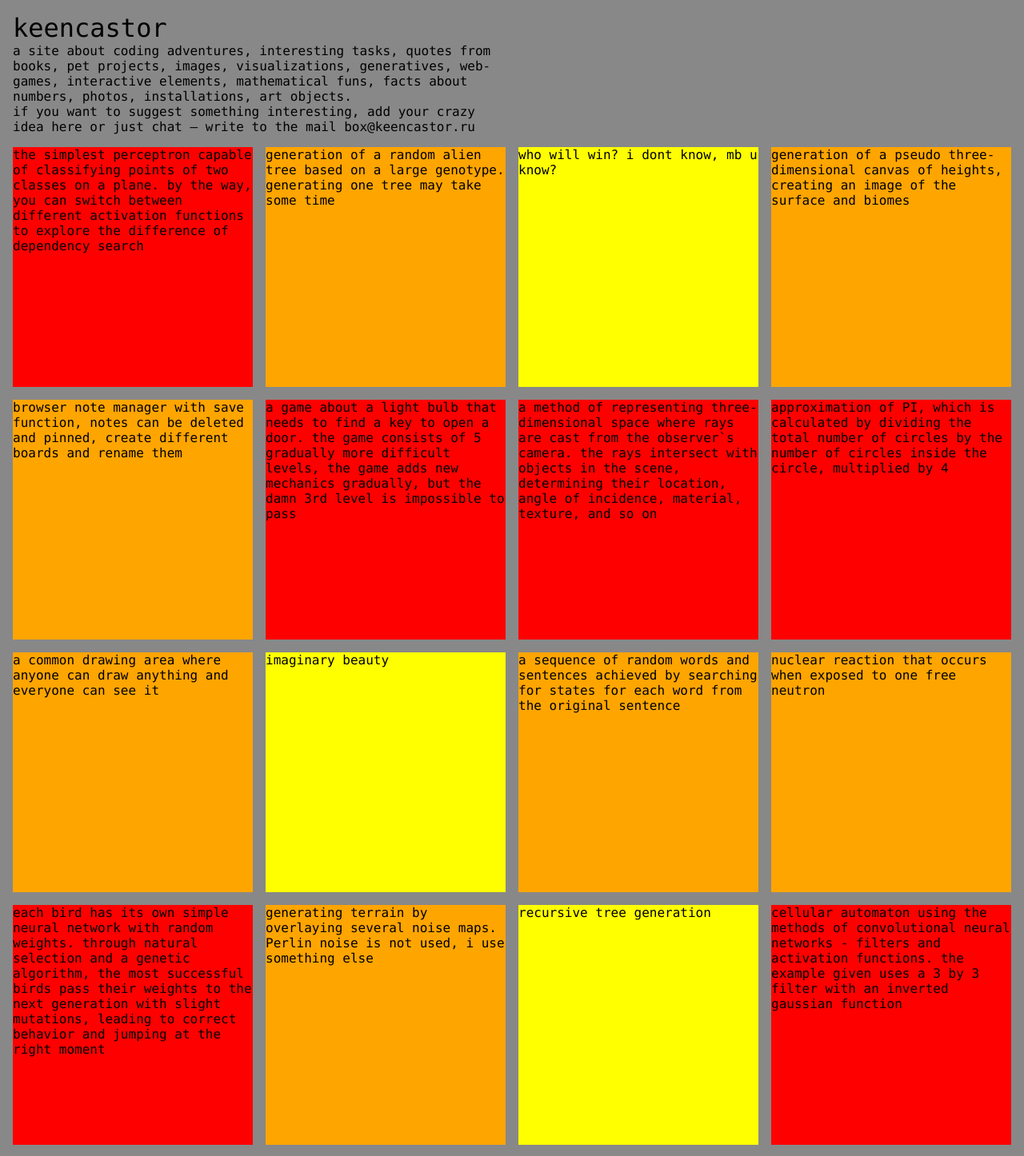
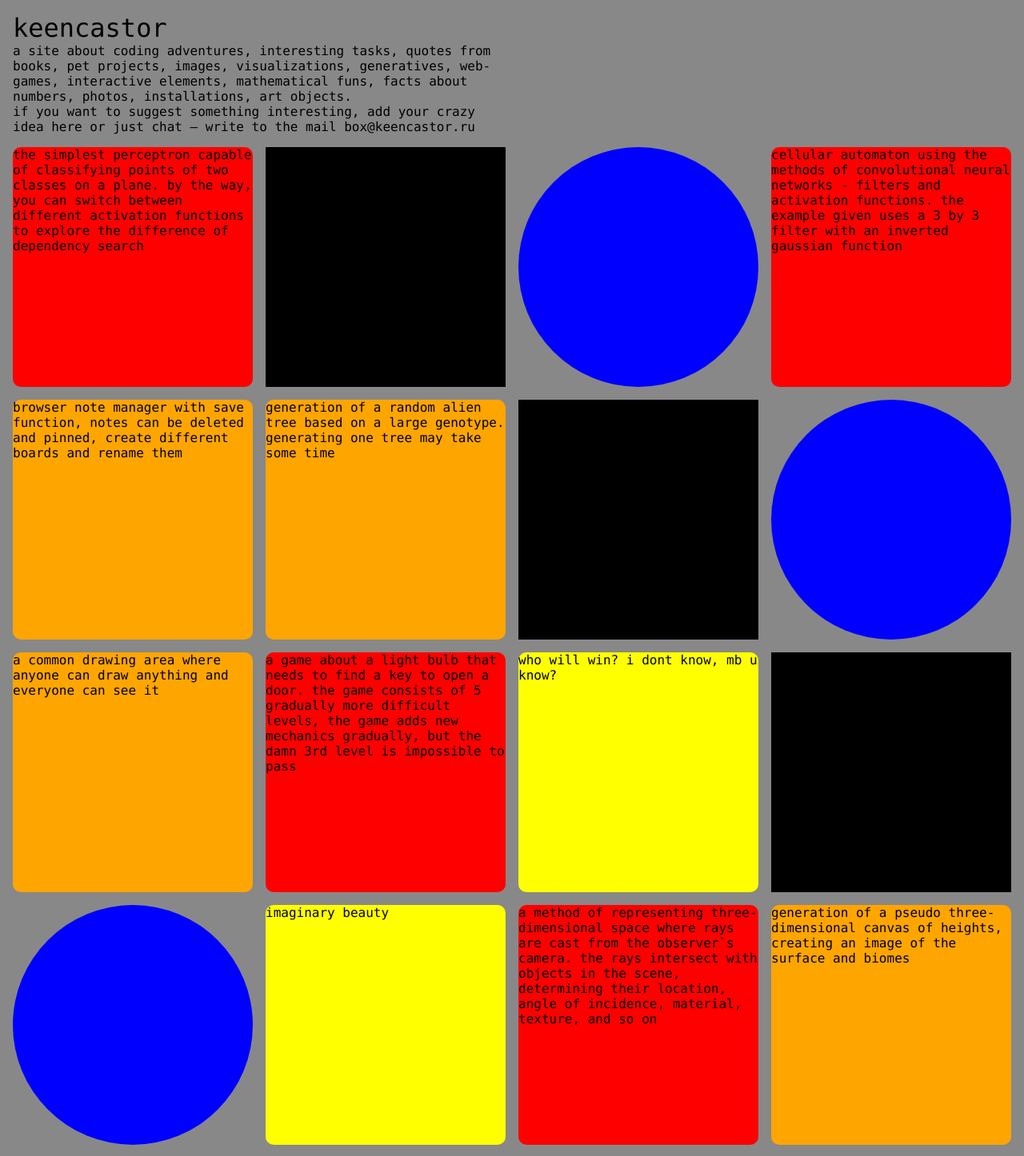
Before and after one commit to fibonaccispace/keencastor, a Vue app in the folder front/: page / in a window 1280 px wide. Shown: the top 1446 px of the page at 80% size. Built offline with nearby package versions, Linux system fonts and the light colour scheme.

Commit message:
struct
- добавил новые типы
- добавил структуру

```diff
--- a/front/App.vue
+++ b/front/App.vue
@@ -1,28 +1,14 @@
 <template lang="pug">
 Header
-Gallery(:items="items", :decors="decors", :arts="arts")
+Gallery
 Footer
 </template>
 
 <script>
-import Header from './components/Header.vue'
-import Gallery from './components/Gallery.vue'
-import Footer from './components/Footer.vue'
 export default {
-  components: {
-    Header, Footer, Gallery
-  },
   data() {
     return {
-      items: [],
-      decors: [],
-      arts: [],
     }
-  },
-  async created() {
-    this.items = (await import('./assets/items.json')).default
-    this.decors = (await import('./assets/decors.json')).default
-    this.arts = (await import('./assets/arts.json')).default
   },
 }
 </script>
--- a/front/assets/decors.json
+++ /dev/null
@@ -1,10 +0,0 @@
-[
-  {
-    "id": "decor_now",
-    "style": {
-      "width": 290,
-      "height": 120,
-      "justifyContent": "flex-end"
-    }
-  }
-]
--- a/front/assets/items.json
+++ /dev/null
@@ -1,134 +0,0 @@
-[
-  {
-    "title": "Neural network",
-    "description": "the simplest perceptron capable of classifying points of two classes on a plane. by the way, you can switch between different activation functions to explore the difference of dependency search",
-    "image": "public/images/nn.png",
-    "link": "public/pages/neuralnetwork/index.php"
-  },
-  {
-    "title": "Notes",
-    "description": "browser note manager with save function, notes can be deleted and pinned, create different boards and rename them",
-    "image": "public/images/notes.png",
-    "link": "public/pages/notes/index.php"
-  },
-  {
-    "title": "Board",
-    "description": "a common drawing area where anyone can draw anything and everyone can see it",
-    "image": "public/images/board.png",
-    "link": "public/pages/board/index.php"
-  },
-  {
-    "title": "Flappy Bird AI",
-    "description": "each bird has its own simple neural network with random weights. through natural selection and a genetic algorithm, the most successful birds pass their weights to the next generation with slight mutations, leading to correct behavior and jumping at the right moment",
-    "image": "public/images/flappy.png",
-    "link": "public/pages/flappy/index.php"
-  },
-  {
-    "title": "Maxwell-Boltzmann<br>distribution",
-    "description": "distribution of the number of molecular speeds in a closed space",
-    "image": "public/images/maxwell.png",
-    "link": "public/pages/maxwell-boltzmann/index.php"
-  },
-  {
-    "title": "Aurora borealis",
-    "description": "just beautiful",
-    "image": "public/images/aurora.png",
-    "link": "public/pages/aurora/index.php"
-  },
-  {
-    "title": "Trees",
-    "description": "generation of a random alien tree based on a large genotype. generating one tree may take some time",
-    "image": "public/images/tree.png",
-    "link": "public/pages/trees/index.php"
-  },
-  {
-    "title": "Lamp",
-    "description": "a game about a light bulb that needs to find a key to open a door. the game consists of 5 gradually more difficult levels, the game adds new mechanics gradually, but the damn 3rd level is impossible to pass",
-    "image": "public/images/lamp.png",
-    "link": "public/pages/lamp/index.php"
-  },
-  {
-    "title": "Julia set",
-    "description": "imaginary beauty",
-    "image": "public/images/julia.png",
-    "link": "public/pages/julia/index.php"
-  },
-  {
-    "title": "Procedural generation",
-    "description": "generating terrain by overlaying several noise maps. Perlin noise is not used, i use something else",
-    "image": "public/images/proceed.png",
-    "link": "public/pages/proceed/index.php"
-  },
-  {
-    "title": "Shader",
-    "description": "a simple shader without using libraries, maybe that`s why it`s so slow",
-    "image": "public/images/shader.png",
-    "link": "public/pages/shader/index.php"
-  },
-  {
-    "title": "Blind typing",
-    "description": "touch typing trainer",
-    "image": "public/images/blind.png",
-    "link": "public/pages/blind/index.php"
-  },
-  {
-    "title": "Rock, Paper, Scissors",
-    "description": "who will win? i dont know, mb u know?",
-    "image": "public/images/rps.png",
-    "link": "public/pages/rps/index.php"
-  },
-  {
-    "title": "Raycasting",
-    "description": "a method of representing three-dimensional space where rays are cast from the observer`s camera. the rays intersect with objects in the scene, determining their location, angle of incidence, material, texture, and so on",
-    "image": "public/images/ray.png",
-    "link": "public/pages/ray/index.php"
-  },
-  {
-    "title": "Markov chain",
-    "description": "a sequence of random words and sentences achieved by searching for states for each word from the original sentence",
-    "image": "public/images/markov.png",
-    "link": "public/pages/markov/index.php"
-  },
-  {
-    "title": "L-system",
-    "description": "recursive tree generation",
-    "image": "public/images/l-system.png",
-    "link": "public/pages/lsystem/index.php"
-  },
-  {
-    "title": "Chladni Patterns",
-    "description": "the interference surfaces of the Chladni plates are defined as the positions at which N harmonics are suppressed. rather than limiting it to a line or plane as in the classic Chladni plate experiments, a rich set of surfaces results from the presence of three orthogonal harmonics",
-    "image": "public/images/chladni.png",
-    "link": "public/pages/chladni/index.php"
-  },
-  {
-    "title": "Neural cellular automaton",
-    "description": "cellular automaton using the methods of convolutional neural networks - filters and activation functions. the example given uses a 3 by 3 filter with an inverted gaussian function",
-    "image": "public/images/nca.png",
-    "link": "public/pages/nca/index.php"
-  },
-  {
-    "title": "Procedural generation 3D",
-    "description": "generation of a pseudo three-dimensional canvas of heights, creating an image of the surface and biomes",
-    "image": "public/images/proceed22.png",
-    "link": "public/pages/proceed2/index.php"
-  },
-  {
-    "title": "PI approximation",
-    "description": "approximation of PI, which is calculated by dividing the total number of circles by the number of circles inside the circle, multiplied by 4",
-    "image": "public/images/pi.png",
-    "link": "public/pages/pi/index.php"
-  },
-  {
-    "title": "Nuclear reaction",
-    "description": "nuclear reaction that occurs when exposed to one free neutron",
-    "image": "public/images/nuclear.jpg",
-    "link": "public/pages/nuclear/index.php"
-  },
-  {
-    "title": "3D visualization",
-    "description": "cellular automaton using the methods of convolutional neural networks - filters and activation functions. the example given uses a 3 by 3 filter with an inverted gaussian function",
-    "image": "public/images/3d.png",
-    "link": "public/pages/3d/index.php"
-  }
-]
--- /dev/null
+++ b/front/assets/resources/arts.json
@@ -0,0 +1,44 @@
+[
+  {
+    "path": "public/images/gallery/daltondoodles.jpeg",
+    "author": "@daltondoodles",
+    "style": {
+      "background": "red"
+    }
+  },
+  {
+    "path": "public/images/gallery/daltondoodles.jpeg",
+    "author": "@daltondoodles",
+    "style": {
+      "background": "red"
+    }
+  },
+  {
+    "path": "public/images/gallery/daltondoodles.jpeg",
+    "author": "@daltondoodles",
+    "style": {
+      "background": "red"
+    }
+  },
+  {
+    "path": "public/images/gallery/daltondoodles.jpeg",
+    "author": "@daltondoodles",
+    "style": {
+      "background": "red"
+    }
+  },
+  {
+    "path": "public/images/gallery/daltondoodles.jpeg",
+    "author": "@daltondoodles",
+    "style": {
+      "background": "red"
+    }
+  },
+  {
+    "path": "public/images/gallery/daltondoodles.jpeg",
+    "author": "@daltondoodles",
+    "style": {
+      "background": "red"
+    }
+  }
+]
--- /dev/null
+++ b/front/assets/resources/decors.json
@@ -0,0 +1,50 @@
+[
+  {
+    "id": "decor_now",
+    "style": {
+      "width": 290,
+      "height": 120,
+      "justifyContent": "flex-end"
+    }
+  },
+  {
+    "id": "decor_now",
+    "style": {
+      "width": 290,
+      "height": 120,
+      "justifyContent": "flex-end"
+    }
+  },
+  {
+    "id": "decor_now",
+    "style": {
+      "width": 290,
+      "height": 120,
+      "justifyContent": "flex-end"
+    }
+  },
+  {
+    "id": "decor_now",
+    "style": {
+      "width": 290,
+      "height": 120,
+      "justifyContent": "flex-end"
+    }
+  },
+  {
+    "id": "decor_now",
+    "style": {
+      "width": 290,
+      "height": 120,
+      "justifyContent": "flex-end"
+    }
+  },
+  {
+    "id": "decor_now",
+    "style": {
+      "width": 290,
+      "height": 120,
+      "justifyContent": "flex-end"
+    }
+  }
+]
--- a/front/components/Gallery.vue
+++ b/front/components/Gallery.vue
@@ -2,34 +2,77 @@
 
 .gallery
   ul
-    a(v-for="item in gallery" :href="item.link" target="_blank")
-      li(:class="[item.type]").small-item {{ item.description }}
+    a(v-for="elem in gallery" href="#")
+      li(
+        v-if="elem.type == 'item'"
+        :class="elem.class"
+      )
+        span {{ elem.description }}
+      li(
+        v-else-if="elem.type == 'decor'"
+        :class="elem.class"
+      )
+      li(
+        v-else-if="elem.type == 'art'"
+        :class="elem.class"
+        :title="elem.author"
+      )
 
 </template>
 
 <script>
 
 export default {
-  props: {
-    items: {
-      type: Array,
-      required: false,
-    },
-  },
   data() {
     return {
       gallery: []
     }
   },
-  watch: {
-    items() {
-      this.items.forEach((item) => {
-        if(item.description.length > 120) return item.type = "large-item"
-        if(item.description.length > 50) return item.type = "middle-item"
-        return item.type = "small-item"
+  async created() {
+    const items = (await import('../assets/resources/items.json')).default
+    const decors = (await import('../assets/resources/decors.json')).default
+    const arts = (await import('../assets/resources/arts.json')).default
+    this.refactoring(items, decors, arts)
+  },
+  methods:{
+    random(min, max){
+      return Math.floor(Math.random()*(max-min)+min)
+    },
+    refactoring(items, decors, arts){
+
+      // ДОБАВЛЕНИЕ ТИПА ITEM
+      // ДОБАВЛЕНИЕ ТРЕХТИПОВОГО-КЛАССА
+      items.forEach((item) => {
+        item.type = "item"
+        if(item.description.length > 120) return item.class = ["large-item", "item"]
+        if(item.description.length > 50) return item.class = ["middle-item", "item"]
+        return item.class = ["small-item", "item"]
       })
-      this.gallery = this.items
-    }
+
+      // ДОБАВЛЕНИЕ ТИПА DECOR
+      decors.forEach((decor) => {
+        decor.type = "decor"
+        return decor.class = ["decor"]
+      })
+
+      // ДОБАВЛЕНИЕ ТИПА ART
+      arts.forEach((art) => {
+        art.type = "art"
+        return art.class = ["art"]
+      })
+
+      const res = []
+      const shiftD = Math.floor(items.length/(decors.length))
+      const shiftA = Math.floor(items.length/(arts.length))
+      for(let i = 0, d = 0, a = 0; i < items.length; i++){
+        res.push(items[i])
+        if((i+1)%shiftD==0 && decors[d])
+          res.push(decors[d++])
+        if((i+1)%shiftA==0 && arts[a])
+          res.push(arts[a++])
+      }
+      this.gallery = res
+    },
   }
 }
 
@@ -66,8 +109,14 @@ li
 .large-item
   background: red
 
+.item
+  border-radius: 10px
+
 .decor
   border-radius: 50%
   background: blue
 
+.art
+  background: black
+
 </style>
```
Also changed, not shown: front/main.js (+8 -2 lines), front/assets/global/base.sass (renamed from front/assets/base.sass), front/assets/global/main.sass (renamed from front/assets/main.sass), front/assets/resources/items.json (renamed from front/assets/arts.json), front/public/images/chladni.png (added), 1 other file (tests, documents, lock files or other folders).
